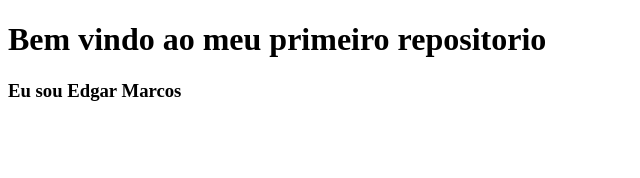
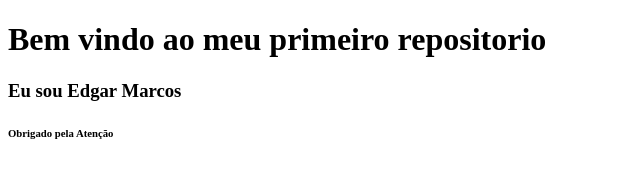
Before and after one commit to Ed22mar/Hello-world, a plain HTML site: page index.html in a window 1280 px wide. Shown: the full height of the page, 0-640 px from the left. Drawn offline with Linux system fonts and the light colour scheme.

Commit message:
alterei o index

```diff
--- a/index.html
+++ b/index.html
@@ -9,5 +9,6 @@
 <body>
     <h1>Bem vindo ao meu primeiro repositorio</h1>
     <h3>Eu sou Edgar Marcos</h3>
+    <h6>Obrigado pela Atenção</h6>
 </body>
 </html>
```
